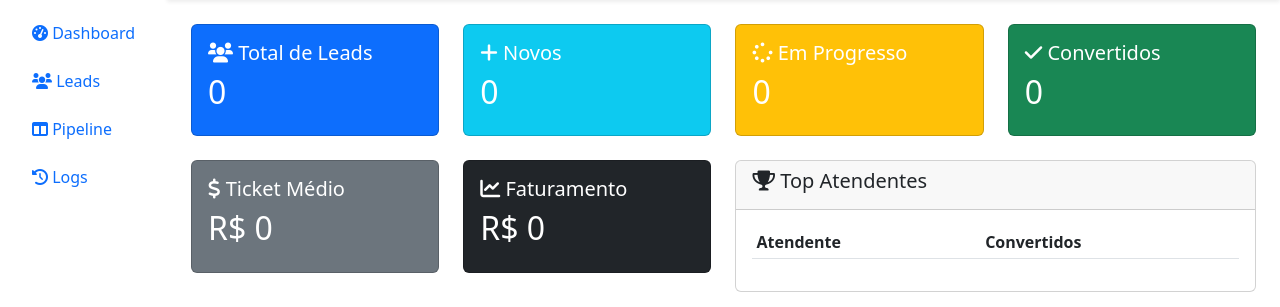
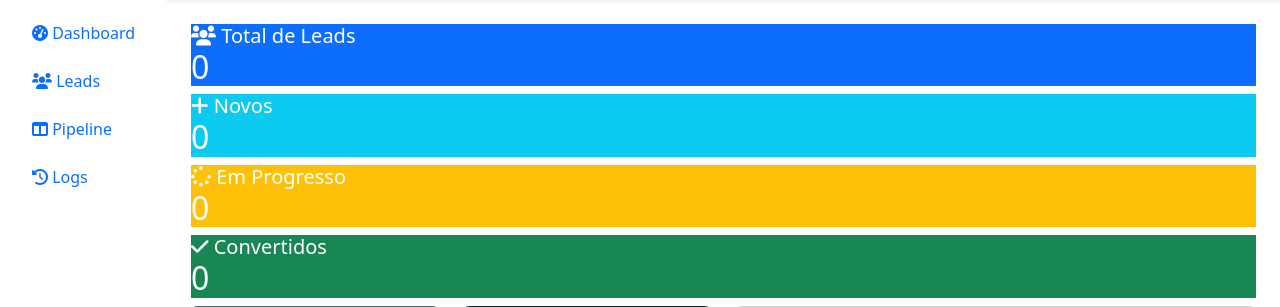
Before and after one commit to Igorls34/mini-crm-portifolio, a Django app: page / in a window 1280 px wide. Shown: the part 56-363 px from the top of the page. Run offline with Django 5.2, Linux system fonts and the light colour scheme; the visitor is signed in with stand-in values (Sample User, id 1); data comes from the database, SQL or seed files in the repository; data that the repository does not hold is empty; some libraries are stand-ins or nearby versions.

Commit message:
feat: Melhorias significativas na experiência mobile
- Adicionar CSS mobile dedicado com otimizações específicas
- Implementar gestos de swipe para abrir/fechar sidebar
- Melhorar cards do dashboard com animações e feedback tátil
- Otimizar formulários com foco automático e validação visual
- Adicionar estados de loading para operações longas
- Implementar scroll suave e -webkit-overflow-scrolling
- Suporte a safe areas para dispositivos com notch
- Melhorar tipografia e espaçamento para mobile
- Adicionar meta tags PWA para experiência mobile nativa
- Implementar feedback háptico visual para interações
- Otimizar tabelas com scroll horizontal elegante
- Suporte a dark mode e high contrast
- Melhorar acessibilidade com reduced motion support
- Adicionar pull-to-refresh básico
- Otimizar modais para mobile com bordas arredondadas

```diff
--- a/templates/base.html
+++ b/templates/base.html
@@ -3,7 +3,12 @@
 <html lang="pt-br">
 <head>
     <meta charset="UTF-8">
-    <meta name="viewport" content="width=device-width, initial-scale=1.0">
+    <meta name="viewport" content="width=device-width, initial-scale=1.0, shrink-to-fit=no">
+    <meta name="theme-color" content="#007bff">
+    <meta name="apple-mobile-web-app-capable" content="yes">
+    <meta name="apple-mobile-web-app-status-bar-style" content="default">
+    <meta name="apple-mobile-web-app-title" content="CRM">
+    <meta name="mobile-web-app-capable" content="yes">
     <title>{% block title %}CRM{% endblock %}</title>
     <!-- Bootstrap 5 CSS -->
     <link href="https://cdn.jsdelivr.net/npm/bootstrap@5.3.0/dist/css/bootstrap.min.css" rel="stylesheet">
@@ -15,6 +20,8 @@
     <script src="https://cdn.jsdelivr.net/npm/chart.js"></script>
     <!-- Custom CSS -->
     <link rel="stylesheet" href="{% static 'css/style.css' %}">
+    <!-- Mobile-specific CSS -->
+    <link rel="stylesheet" href="{% static 'css/mobile.css' %}" media="(max-width: 768px)">
 </head>
 <body>
     {% csrf_token %}
--- a/templates/dashboard.html
+++ b/templates/dashboard.html
@@ -5,37 +5,29 @@
 {% block page_title %}Dashboard{% endblock %}
 
 {% block content %}
-<div class="row mb-4">
-    <div class="col-md-3">
-        <div class="card text-white bg-primary">
+<div class="dashboard-grid fade-in">
+    <div class="stat-card text-white bg-primary dashboard-card">
         <div class="card-body">
             <h5 class="card-title"><i class="fas fa-users"></i> Total de Leads</h5>
             <h2>{{ total_leads }}</h2>
         </div>
     </div>
-    </div>
-    <div class="col-md-3">
-        <div class="card text-white bg-info">
+    <div class="stat-card text-white bg-info dashboard-card">
         <div class="card-body">
             <h5 class="card-title"><i class="fas fa-plus"></i> Novos</h5>
             <h2>{{ novos }}</h2>
         </div>
     </div>
-    </div>
-    <div class="col-md-3">
-        <div class="card text-white bg-warning">
+    <div class="stat-card text-white bg-warning dashboard-card">
         <div class="card-body">
             <h5 class="card-title"><i class="fas fa-spinner"></i> Em Progresso</h5>
             <h2>{{ progresso }}</h2>
         </div>
     </div>
-    </div>
-    <div class="col-md-3">
-        <div class="card text-white bg-success">
+    <div class="stat-card text-white bg-success dashboard-card">
         <div class="card-body">
             <h5 class="card-title"><i class="fas fa-check"></i> Convertidos</h5>
             <h2>{{ convertidos }}</h2>
-            </div>
         </div>
     </div>
 </div>
--- a/templates/includes/_navbar.html
+++ b/templates/includes/_navbar.html
@@ -2,7 +2,7 @@
 <nav class="navbar navbar-expand-lg navbar-light bg-white shadow-sm">
     <div class="container-fluid">
         <!-- Botão toggle para mobile -->
-        <button class="btn btn-outline-secondary d-lg-none me-2" type="button" id="sidebarToggle">
+        <button class="btn btn-outline-secondary d-lg-none me-2 touch-target" type="button" id="sidebarToggle" aria-label="Abrir menu">
             <i class="fas fa-bars"></i>
         </button>
 
@@ -17,7 +17,7 @@
             <span class="navbar-text me-3 d-none d-md-inline">
                 <i class="fas fa-user"></i> {{ user.get_full_name|default:user.username }}
             </span>
-            <a href="{% url 'logout' %}" class="btn btn-outline-danger btn-sm">
+            <a href="{% url 'logout' %}" class="btn btn-outline-danger btn-sm touch-target" aria-label="Sair">
                 <i class="fas fa-sign-out-alt"></i> <span class="d-none d-sm-inline">Sair</span>
             </a>
         </div>
```
Lines whose indentation alone changed are shown as unchanged.
